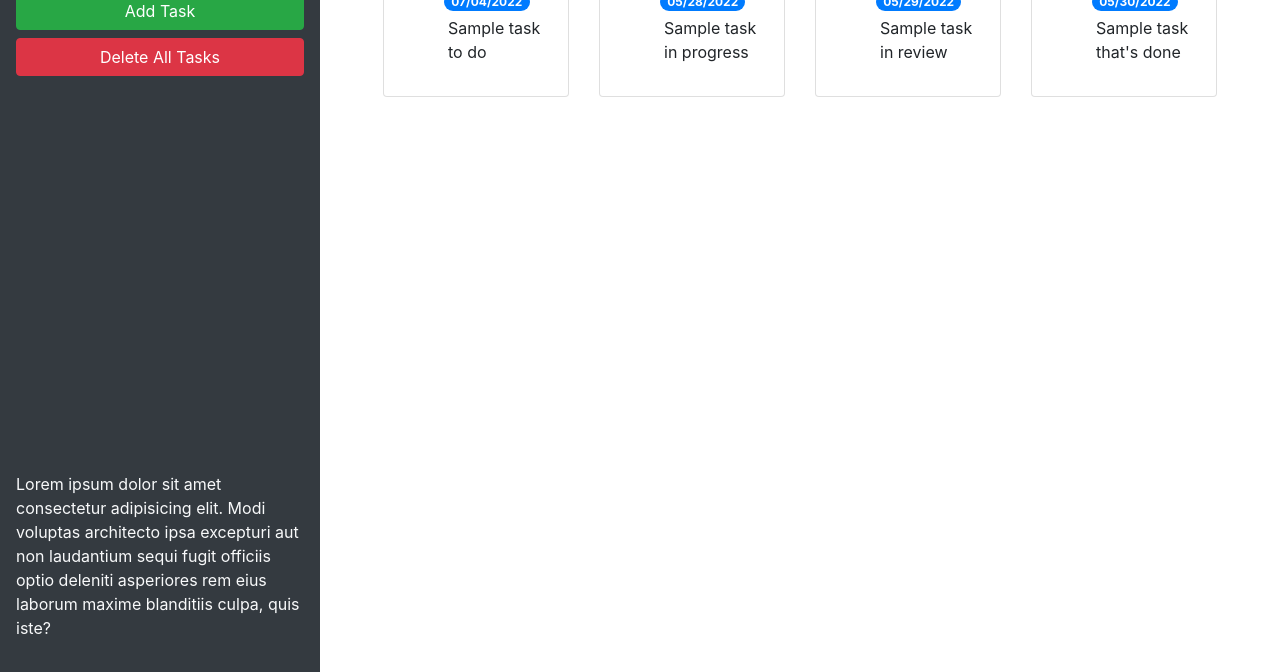
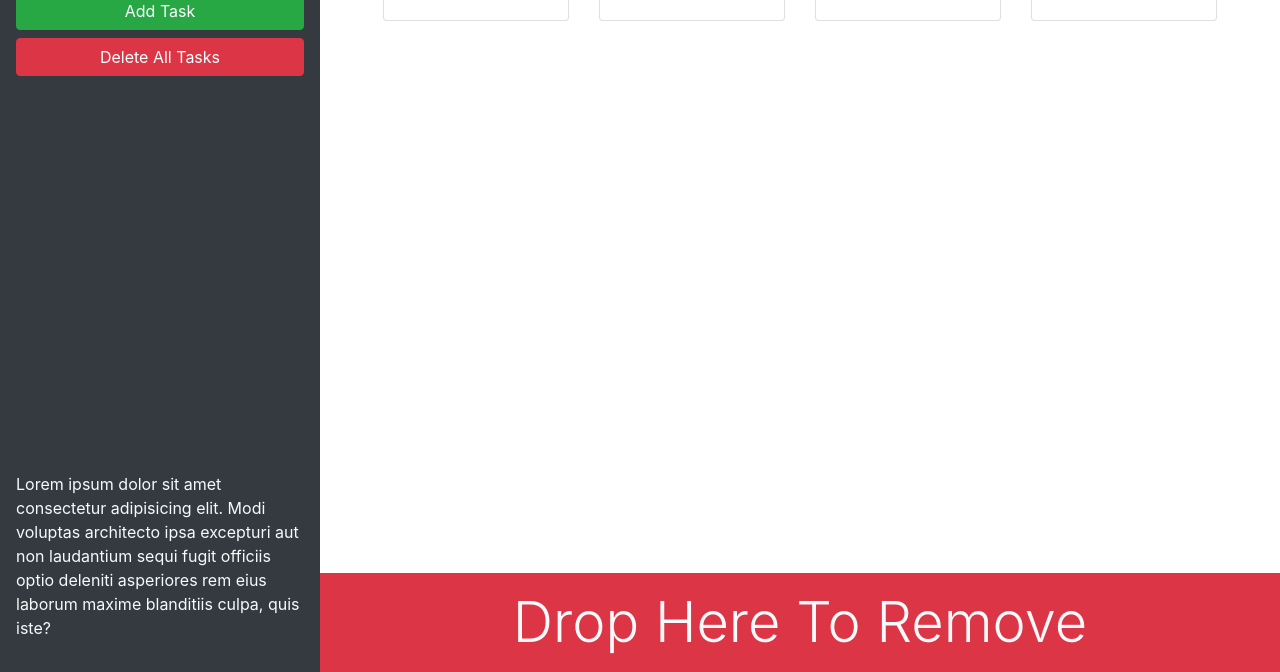
Before and after one commit to cwarmbrunn/taskmaster-pro, a plain HTML site: page index.html in a window 1280 px wide. Shown: the part 128-800 px from the top of the page. Drawn offline with nearby package versions, Linux system fonts and the light colour scheme.

Commit message:
added bootstrap components

```diff
--- a/index.html
+++ b/index.html
@@ -13,26 +13,27 @@
 <body>
 
   <div class="row min-vh-100 no-gutters">
-    <header class="col-12 col-lg-3 bg-dark text-light d-flex flex-column p-4 p-lg-3">
+    <header class="col-12 col-lg-3 bg-dark sticky-top text-light d-flex flex-column p-4 p-lg-3">
       <h1 class="text-center">Taskmaster Pro Edition</h1>
       <button id="create-task" class="btn btn-block btn-success" data-toggle="modal" data-target="#task-form-modal">Add
         Task</button>
       <button id="remove-tasks" class="btn btn-block btn-danger">Delete All Tasks</button>
-      <p class="mt-auto">Lorem ipsum dolor sit amet consectetur adipisicing elit. Modi voluptas architecto ipsa
+      <p class="mt-auto d-none d-lg-block">Lorem ipsum dolor sit amet consectetur adipisicing elit. Modi voluptas
+        architecto ipsa
         excepturi aut non
         laudantium sequi fugit officiis optio deleniti asperiores rem eius laborum maxime blanditiis culpa, quis iste?
       </p>
     </header>
-    <main class="col-12 col-lg-9">
+    <main class="col-12 col-lg-9 d-flex flex-column">
       <!-- To Do Start  -->
       <div class="m-5 row justify-content-around">
         <div class="col-12 col-md-6 col-xl-3 mb-3">
           <div class="card">
-            <h4 class="card-header">To Do</h4>
+            <h4 class="card-header bg-dark text-light">To Do</h4>
             <ul id="list-toDo" class="list-group-flush">
               <li class="list-group-item">
-                <span class="badge badge-primary badge-pill">07/04/2022</span>
-                <p class="m-1"> Sample task to do</p>
+                <span class="badge badge-primary badge-pill"></span>
+                <p class="m-1"> </p>
               </li>
             </ul>
           </div>
@@ -41,11 +42,11 @@
         <!-- In Progress Start -->
         <div class="col-12 col-md-6 col-xl-3 mb-3">
           <div class="card">
-            <h4 class="card-header">In Progress</h4>
+            <h4 class="card-header bg-dark text-light">In Progress</h4>
             <ul id="list-inProgress" class="list-group-flush">
               <li class="list-group-item">
-                <span class="badge badge-primary badge-pill">05/28/2022</span>
-                <p class="m-1">Sample task in progress</p>
+                <span class="badge badge-primary badge-pill"></span>
+                <p class="m-1"></p>
               </li>
             </ul>
           </div>
@@ -54,11 +55,11 @@
         <!-- In Review Start -->
         <div class="col-12 col-md-6 col-xl-3 mb-3">
           <div class="card">
-            <h4 class="card-header">In Review</h4>
+            <h4 class="card-header bg-dark text-light">In Review</h4>
             <ul id="list-inReview" class="list-group-flush">
               <li class="list-group-item">
-                <span class="badge badge-primary badge-pill">05/29/2022</span>
-                <p class="m-1">Sample task in review</p>
+                <span class="badge badge-primary badge-pill"></span>
+                <p class="m-1"></p>
               </li>
             </ul>
           </div>
@@ -67,19 +68,25 @@
         <!-- Done Start -->
         <div class="col-12 col-md-6 col-xl-3 mb-3">
           <div class="card">
-            <h4 class="card-header"> Done </h4>
+            <h4 class="card-header bg-dark text-light"> Done </h4>
             <ul id="list-done" class="list-group-flush">
               <li class="list-group-item">
-                <span class="badge badge-primary badge-pill">05/30/2022</span>
-                <p class="m-1">Sample task that's done</p>
+                <span class="badge badge-primary badge-pill"></span>
+                <p class="m-1"></p>
               </li>
             </ul>
           </div>
         </div>
         <!-- Done End -->
       </div>
+      <div id="trash" class="mt-auto">
+        <div class="w-100 bg-danger p-3 text-center text-light display-4">
+          Drop Here To Remove
+        </div>
+      </div>
     </main>
   </div>
+
 
   <!-- Modal -->
   <div class="modal fade" id="task-form-modal" tabindex="-1" role="dialog" aria-labelledby="task-form-modal"
```
